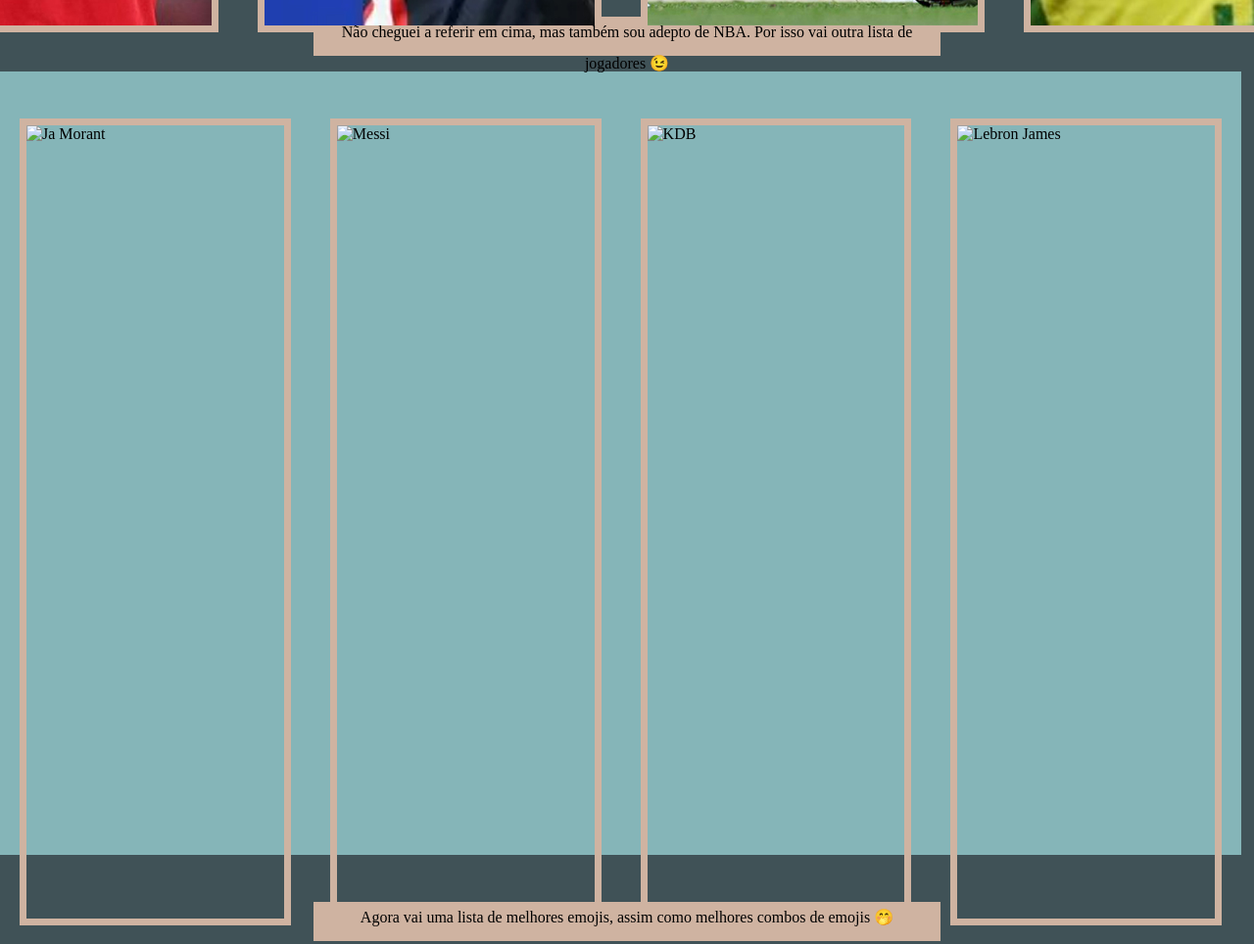
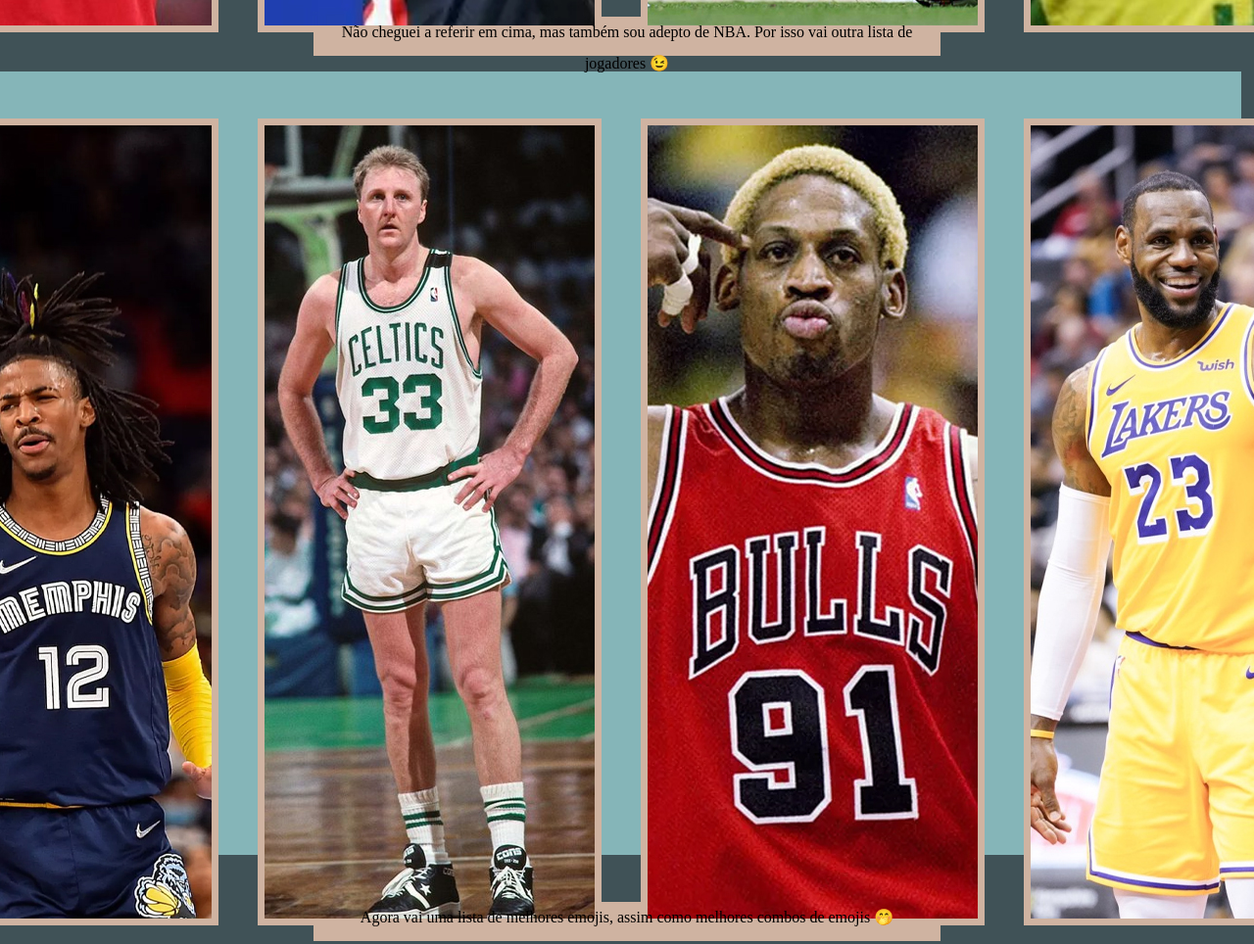
Before and after one commit to AlexSilva23/o-meu-site, a plain HTML site: page index.html in a window 1280 px wide. Shown: the part 2160-3124 px from the top of the page at 98% size. Drawn offline with Linux system fonts and the light colour scheme; the site is published under a folder, as on GitHub Pages, so addresses that start at the root find nothing.

Commit message:
fix images

```diff
--- a/index.html
+++ b/index.html
@@ -51,10 +51,10 @@
     </p>
 
     <div class="jogadores_NBA">
-        <img src="/NBA/JaMorant_jpeg.jpg" alt="Ja Morant" hspace="20">
-        <img src="/NBA/LarryBird_jpeg.jpg" alt="Messi" hspace="20">
-        <img src="/NBA/DennisRodman_jpeg.jpg" alt="KDB" hspace="20">
-        <img src="/NBA/Lebron_jpeg.jpg" alt="Lebron James" hspace="20">
+        <img src="NBA/JaMorant_jpeg.jpg" alt="Ja Morant" hspace="20">
+        <img src="NBA/LarryBird_jpeg.jpg" alt="LarryBird" hspace="20">
+        <img src="NBA/DennisRodman_jpeg.jpg" alt="Rodman" hspace="20">
+        <img src="NBA/Lebron_jpeg.jpg" alt="Lebron James" hspace="20">
     </div>
 
     <p class="emojis_texto">
```
Also changed, not shown: bomba/bomba.html (+2 -2 lines).
